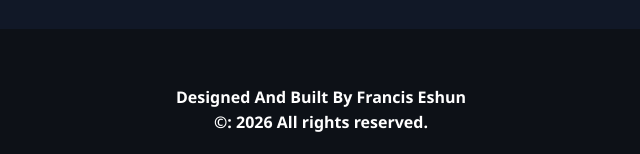
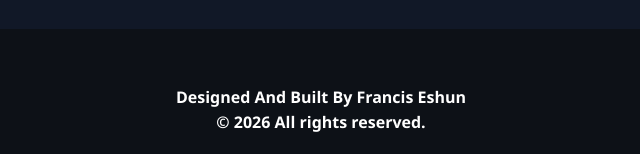
Before and after one commit to Featjungle/portfolio, a plain HTML site: page index.html in a window 1280 px wide. Shown: the part 3068-3222 px from the top of the page, 319-959 px from the left. Drawn offline with Linux system fonts and the light colour scheme.

Commit message:
Update index.html

```diff
--- a/index.html
+++ b/index.html
@@ -191,7 +191,7 @@ A selection of projects I've designed and developed using modern web technologie
 </body>
 <footer>
     <p>Designed and built by Francis Eshun</p>
-    &copy: 2026 All rights reserved.
+    &copy; 2026 All rights reserved.
 </footer>
 </html>
 <script>
```
